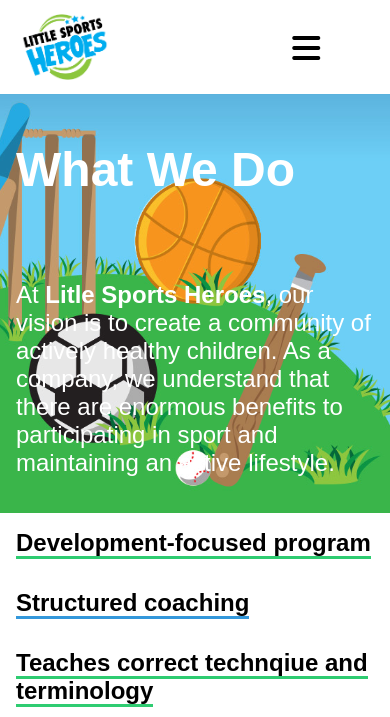
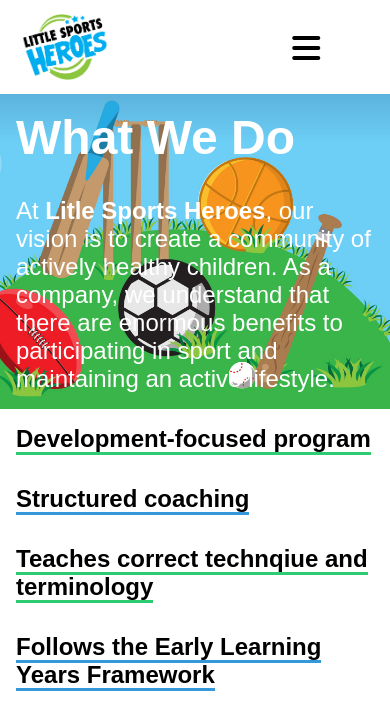
Before and after one commit to naughton-and-ross/little-sports-heroes, a PHP site: page /services in a window 390 px wide. Shown: the top 717 px of the page. Run offline with PHP 8.4, Linux system fonts and the light colour scheme; some libraries are stand-ins or nearby versions.

Commit message:
better margins for mobile

```diff
--- a/assets/css/pages.css
+++ b/assets/css/pages.css
@@ -73,3 +73,14 @@ form {
 .function_item.odd h2 {
     border-bottom-color: #2ecc71;
 }
+
+@media (min-width:320px) {
+    .banner h1 {
+        margin: 0;
+    }
+
+    .banner h2 {
+        margin: 0;
+    }
+
+}
```
